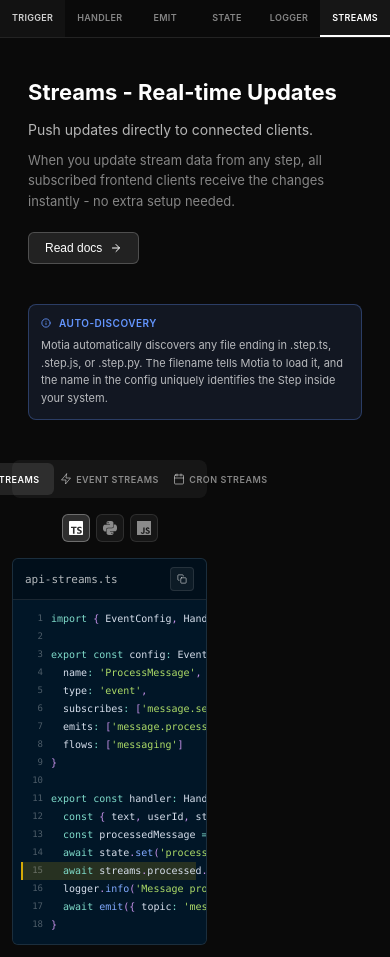
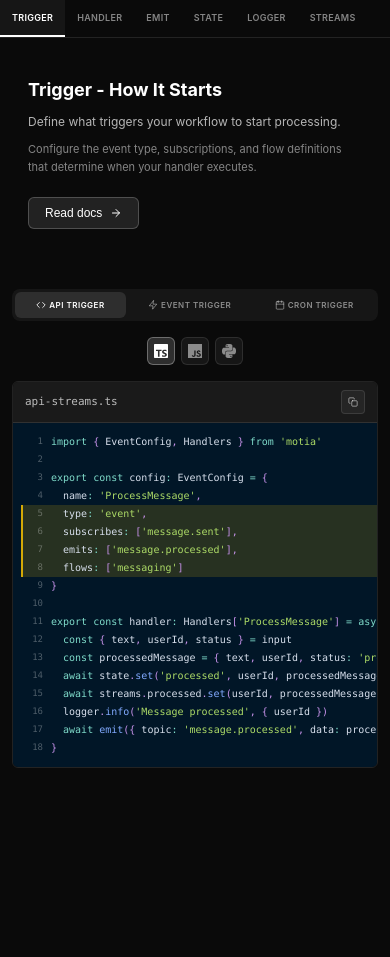
Before and after one commit to Yashank18/motia-widget, a React (Vite) app: page / in a window 390 px wide. After the commit the page ends 844 px from the top, so only its background shows below. Built offline with nearby package versions, Linux system fonts and the light colour scheme.

Commit message:
chore: new sections and style

```diff
--- a/package.json
+++ b/package.json
@@ -6,7 +6,8 @@
   "scripts": {
     "dev": "vite",
     "build": "vite build",
-    "preview": "vite preview"
+    "preview": "vite preview",
+    "deploy": "npm run build && gh-pages -d dist"
   },
   "keywords": [],
   "author": "",
@@ -14,6 +15,7 @@
   "type": "module",
   "devDependencies": {
     "@vitejs/plugin-react": "^5.1.1",
+    "gh-pages": "^6.3.0",
     "vite": "^7.2.2"
   },
   "dependencies": {
--- a/src/App.css
+++ b/src/App.css
@@ -1,5 +1,10 @@
 * {
     box-sizing: border-box;
+}
+
+html {
+    overflow-x: hidden;
+    width: 100%;
 }
 
 body {
@@ -11,18 +16,24 @@ body {
         sans-serif;
     -webkit-font-smoothing: antialiased;
     -moz-osx-font-smoothing: grayscale;
+    overflow-x: hidden;
+    width: 100%;
 }
 
 .app {
     min-height: 100vh;
     background: #0a0a0a;
     color: #fff;
+    width: 100%;
+    overflow-x: hidden;
 }
 
 .app-content {
     max-width: 1600px;
     margin: 0 auto;
     padding: 0 32px 32px;
+    width: 100%;
+    overflow-x: hidden;
 }
 
 .content-body {
@@ -30,14 +41,16 @@ body {
     grid-template-columns: 1fr 1.5fr;
     gap: 48px;
     align-items: start;
+    width: 100%;
+    min-width: 0;
 }
 
 .code-section {
     display: flex;
     flex-direction: column;
     gap: 16px;
-    width: 50vw;
-    max-width: 50vw;
+    min-width: 0;
+    width: 100%;
 }
 
 .code-header-controls {
@@ -45,27 +58,49 @@ body {
     justify-content: space-between;
     align-items: center;
     gap: 24px;
+    flex-wrap: nowrap;
+    min-width: 0;
+    width: 100%;
 }
 
-/* Tablet and below */
-@media (max-width: 1200px) {
+/* iPad and below - proportional shrinking */
+@media (max-width: 1024px) {
     .app-content {
         padding: 0 24px 24px;
     }
 
     .content-body {
-        grid-template-columns: 1fr;
-        gap: 32px;
+        grid-template-columns: 1fr 1.3fr;
+        gap: 24px;
+        width: 100%;
+        min-width: 0;
+    }
+
+    .left-panel {
+        width: 100%;
+        max-width: 100%;
+        min-width: 0;
+    }
+
+    .code-section {
+        width: 100%;
+        min-width: 0;
+    }
+
+    .code-header-controls {
+        gap: 16px;
+        flex-wrap: wrap;
     }
 }
 
-/* Mobile landscape and below */
+/* Tablet and below - stack vertically */
 @media (max-width: 768px) {
     .app-content {
         padding: 0 16px 16px;
     }
 
     .content-body {
+        grid-template-columns: 1fr;
         gap: 24px;
     }
 
--- a/src/App.jsx
+++ b/src/App.jsx
@@ -10,7 +10,7 @@ import { stepDescriptions } from './config/stepContent';
 import './App.css';
 
 function App() {
-    const [activeStep, setActiveStep] = useState('streams');
+    const [activeStep, setActiveStep] = useState('trigger');
     const [activeCategory, setActiveCategory] = useState('api-streams');
     const [activeLanguage, setActiveLanguage] = useState('typescript');
 
--- a/src/components/CategoryTabs.css
+++ b/src/components/CategoryTabs.css
@@ -7,6 +7,8 @@
     margin-bottom: 0;
     flex-wrap: nowrap;
     justify-content: center;
+    min-width: 0;
+    flex-shrink: 1;
 }
 
 .category-tab {
@@ -25,7 +27,8 @@
     border-radius: 6px;
     transition: all 0.2s ease;
     white-space: nowrap;
-    min-width: 140px;
+    min-width: 0;
+    flex: 1 1 auto;
 }
 
 .category-tab:hover {
@@ -52,16 +55,19 @@
 @media (max-width: 768px) {
     .category-tabs {
         padding: 3px;
+        flex-wrap: wrap;
     }
 
     .category-tab {
-        padding: 10px 16px;
-        font-size: 10px;
-        gap: 6px;
+        padding: 10px 12px;
+        font-size: 9px;
+        gap: 4px;
+        flex: 1 1 auto;
+        min-width: 0;
     }
 
     .category-icon {
-        font-size: 12px;
+        font-size: 11px;
     }
 }
 
@@ -70,12 +76,18 @@
     .category-tabs {
         padding: 3px;
         gap: 1px;
+        flex-wrap: wrap;
     }
 
     .category-tab {
-        padding: 10px 12px;
-        font-size: 9px;
-        min-width: 110px;
-        gap: 4px;
+        padding: 8px 10px;
+        font-size: 8px;
+        min-width: 0;
+        gap: 3px;
+        flex: 1 1 auto;
+    }
+
+    .category-icon {
+        font-size: 10px;
     }
 }
--- a/src/components/CodeDisplay.css
+++ b/src/components/CodeDisplay.css
@@ -1,8 +1,13 @@
 .code-display {
-    background: #011627;
+    background: transparent;
     border-radius: 8px;
     overflow: hidden;
     border: 1px solid rgba(255, 255, 255, 0.1);
+    width: 100%;
+    min-width: 0;
+    display: flex;
+    flex-direction: column;
+    max-width: 100%;
 }
 
 .code-header {
@@ -10,7 +15,7 @@
     justify-content: space-between;
     align-items: center;
     padding: 12px 16px;
-    background: rgba(0, 0, 0, 0.3);
+    background: #1a1a1a;
     border-bottom: 1px solid rgba(255, 255, 255, 0.1);
 }
 
@@ -46,22 +51,33 @@
 
 .code-content {
     overflow-x: auto;
+    overflow-y: auto;
     max-height: 600px;
-    overflow-y: auto;
+    width: 100%;
+    min-width: 0;
+    max-width: 100%;
+    background: transparent;
+    position: relative;
 }
 
 .code-content pre {
     margin: 0;
     padding: 16px;
-    font-size: 10px;
+    font-size: 13px;
     line-height: 1.6;
     font-family: 'Monaco', 'Menlo', 'Courier New', monospace;
+    min-width: 100%;
+    width: max-content;
+    background: transparent;
+    display: block;
 }
 
 .code-line {
     display: flex;
     transition: background-color 0.3s ease;
     padding: 2px 0;
+    min-width: 0;
+    width: 100%;
 }
 
 .code-line.highlight-line {
@@ -82,6 +98,9 @@
 
 .line-content {
     flex: 1;
+    min-width: 0;
+    overflow-x: auto;
+    overflow-y: visible;
 }
 
 /* Custom scrollbar */
@@ -103,20 +122,21 @@
     background: rgba(255, 255, 255, 0.3);
 }
 
-/* Tablet and below */
-@media (max-width: 1200px) {
+/* iPad and below */
+@media (max-width: 1024px) {
     .code-content {
-        max-height: 500px;
+        max-height: 450px;
     }
 
     .code-content pre {
-        font-size: 12px;
-        padding: 14px;
+        font-size: 11px;
+        padding: 12px;
     }
 
     .line-number {
-        width: 35px;
-        padding-right: 12px;
+        width: 32px;
+        padding-right: 10px;
+        font-size: 10px;
     }
 }
 
@@ -127,7 +147,7 @@
     }
 
     .code-filename {
-        font-size: 12px;
+        font-size: 11px;
     }
 
     .copy-btn {
@@ -136,19 +156,19 @@
     }
 
     .code-content {
-        max-height: 400px;
+        max-height: 350px;
     }
 
     .code-content pre {
-        font-size: 11px;
-        padding: 12px;
+        font-size: 10px;
+        padding: 10px;
         line-height: 1.5;
     }
 
     .line-number {
-        width: 32px;
-        padding-right: 10px;
-        font-size: 10px;
+        width: 28px;
+        padding-right: 8px;
+        font-size: 9px;
     }
 }
 
--- a/src/components/LanguageSelector.jsx
+++ b/src/components/LanguageSelector.jsx
@@ -5,8 +5,8 @@ import './LanguageSelector.css';
 const LanguageSelector = ({ activeLanguage, onLanguageChange }) => {
     const languages = [
         { id: 'typescript', icon: <SiTypescript />, label: 'TS' },
-        { id: 'python', icon: <SiPython />, label: 'PY' },
-        { id: 'javascript', icon: <SiJavascript />, label: 'JS' }
+        { id: 'javascript', icon: <SiJavascript />, label: 'JS' },
+        { id: 'python', icon: <SiPython />, label: 'PY' }
     ];
 
     return (
--- a/src/components/LeftPanel.css
+++ b/src/components/LeftPanel.css
@@ -1,25 +1,26 @@
 .left-panel {
     padding: 32px;
     color: #fff;
-    max-width: 500px;
+    width: 100%;
+    min-width: 0;
 }
 
 .panel-title {
-    font-size: clamp(22px, 4vw, 28px);
+    font-size: clamp(20px, 3vw, 26px);
     font-weight: 700;
     margin: 0 0 16px 0;
     line-height: 1.3;
 }
 
 .panel-description {
-    font-size: clamp(14px, 2.5vw, 16px);
+    font-size: clamp(13px, 2vw, 15px);
     color: rgba(255, 255, 255, 0.7);
     margin: 0 0 12px 0;
     line-height: 1.5;
 }
 
 .panel-details {
-    font-size: clamp(13px, 2vw, 14px);
+    font-size: clamp(12px, 1.8vw, 14px);
     color: rgba(255, 255, 255, 0.5);
     margin: 0 0 24px 0;
     line-height: 1.6;
@@ -77,25 +78,37 @@
 /* Tablet and below */
 @media (max-width: 768px) {
     .left-panel {
-        padding: 24px;
+        padding: 20px;
         max-width: 100%;
     }
 
+    .panel-title {
+        font-size: clamp(18px, 4vw, 22px);
+    }
+
+    .panel-description {
+        font-size: clamp(12px, 2.5vw, 14px);
+    }
+
+    .panel-details {
+        font-size: clamp(11px, 2vw, 13px);
+    }
+
     .read-docs-btn {
-        font-size: 13px;
-        padding: 9px 18px;
+        font-size: 12px;
+        padding: 8px 16px;
     }
 
     .auto-discovery-box {
-        padding: 14px;
+        padding: 12px;
     }
 
     .box-header {
-        font-size: 11px;
+        font-size: 10px;
     }
 
     .auto-discovery-box p {
-        font-size: 12px;
+        font-size: 11px;
     }
 }
 
--- a/src/components/StepNavigation.css
+++ b/src/components/StepNavigation.css
@@ -7,10 +7,13 @@
     margin-bottom: 32px;
     overflow-x: auto;
     -webkit-overflow-scrolling: touch;
+    justify-content: flex-start;
+    width: 100%;
+    max-width: 100%;
 }
 
 .step-btn {
-    flex: 1;
+    flex: 0 1 auto;
     display: flex;
     align-items: center;
     justify-content: center;
--- a/vite.config.js
+++ b/vite.config.js
@@ -2,6 +2,7 @@ import { defineConfig } from 'vite';
 import react from '@vitejs/plugin-react';
 
 export default defineConfig({
+  base: '/motia-widget/', // Replace 'Motia' with your actual GitHub repo name
   plugins: [react()],
   build: {
     rollupOptions: {
```
Also changed, not shown: 1 other file (tests, documents, lock files or other folders).
